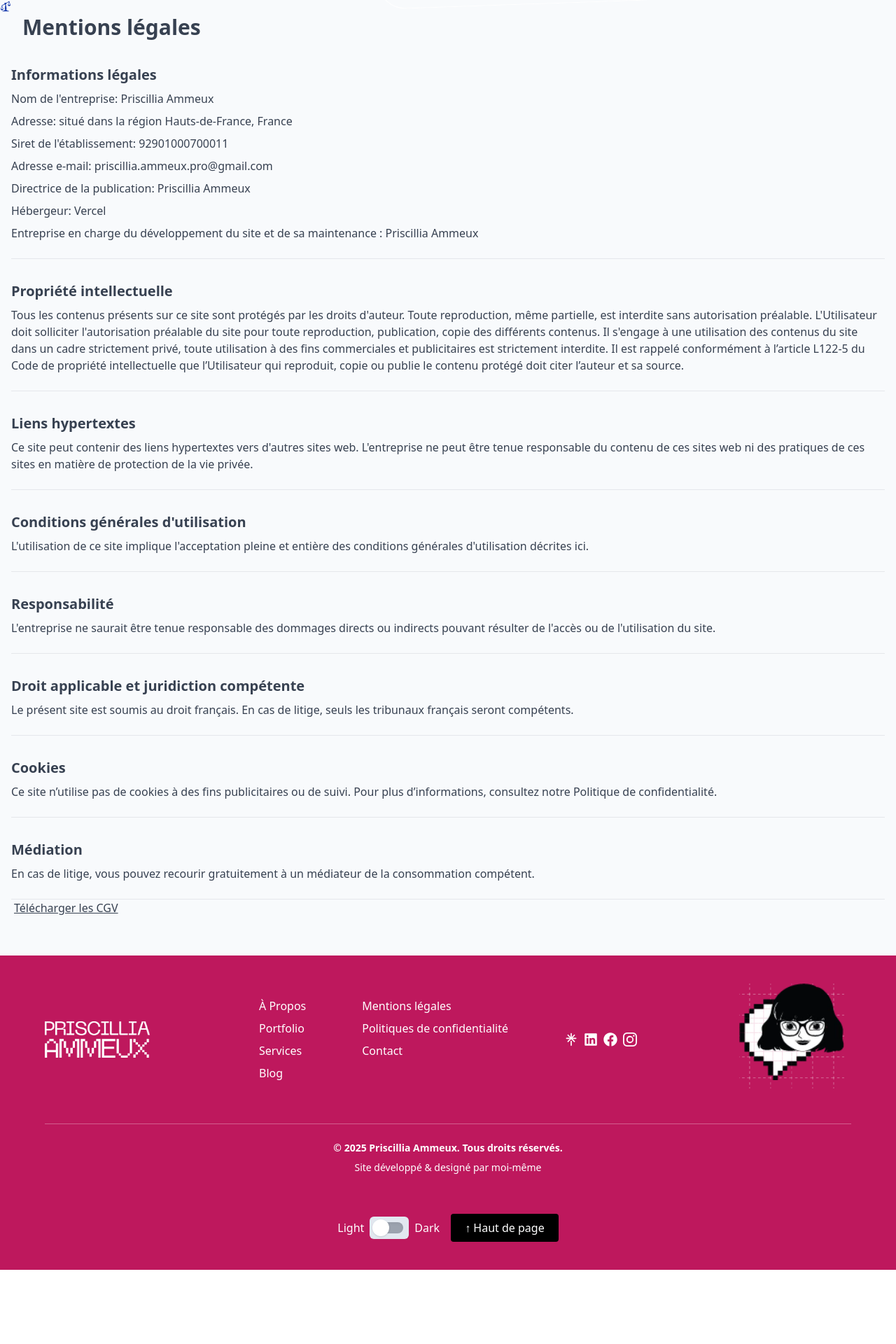
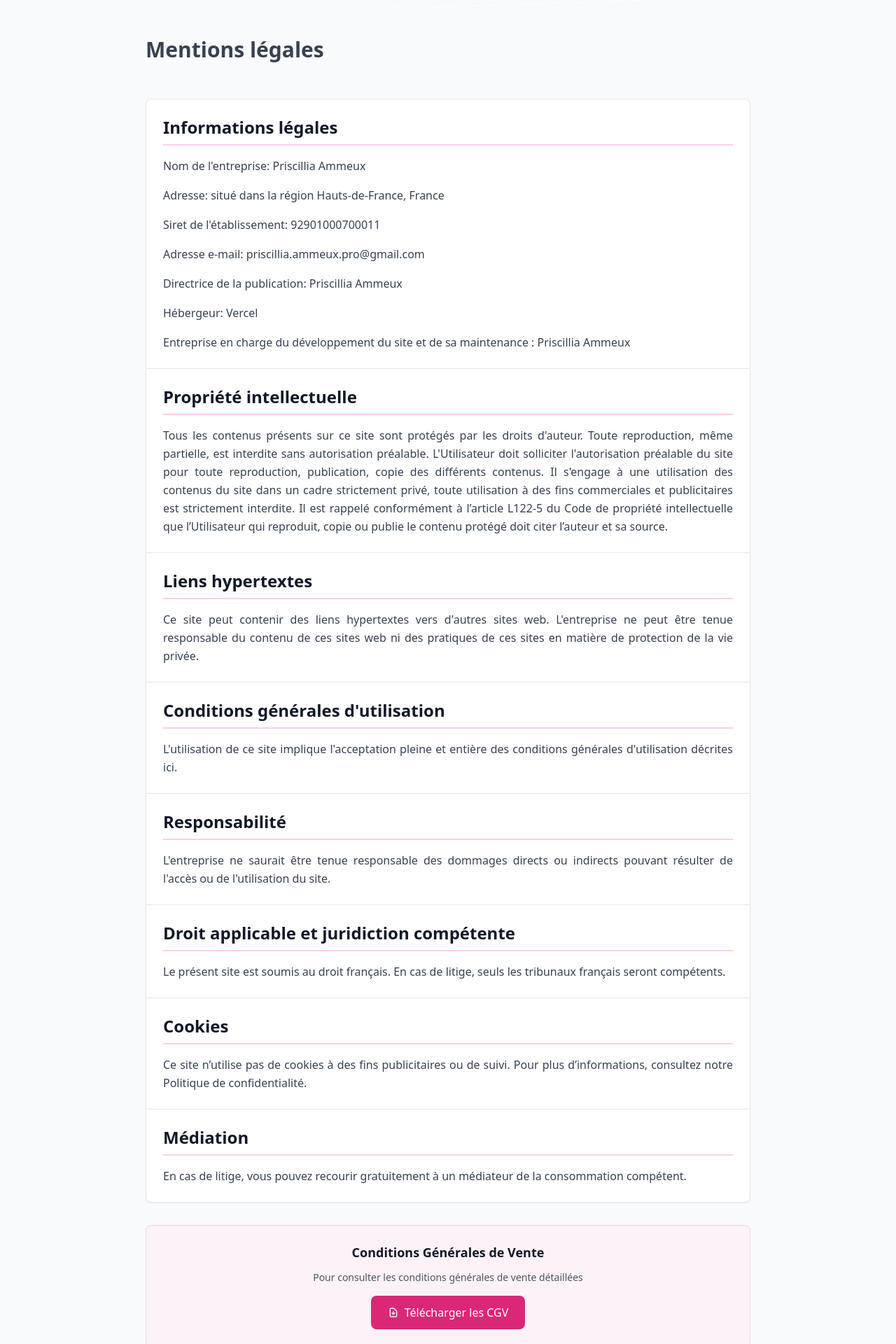
Before and after one commit to PriscilliaAmmeux/my_portfolio, a Next.js app: page /legalNotices in a window 1280 px wide. Shown: the part 99-2019 px from the top of the page at 70% size. Before the commit the page ends 1913 px from the top, so only its background shows below. Built offline with nearby package versions, Linux system fonts and the light colour scheme; a web font is replaced by a local one.

Commit message:
update legal notices, privacy and cgv

```diff
--- a/src/app/contact/page.tsx
+++ b/src/app/contact/page.tsx
@@ -36,8 +36,8 @@ export default function Contact() {
             en précisant votre besoin (type de site, délai, budget...).
           </p>
           <p className="mb-2 text-gray-900 dark:text-white">
-            📅 Ou réservez un créneau gratuit de 30 minutes pour discuter de
-            votre projet de vive voix.
+            📅 Ou réservez un créneau gratuit pour discuter de votre projet de
+            vive voix.
           </p>
         </div>
 
--- a/src/app/legalNotices/page.tsx
+++ b/src/app/legalNotices/page.tsx
@@ -25,33 +25,75 @@ export const metadata: Metadata = {
 export default function LegalNotices() {
   return (
     <Layout>
-      <Title icon={GiInjustice} text="Mentions légales" />
-      <section className="p-4">
-        <div className="space-y-8">
-          {legalNotices.map((notice) => (
-            <div key={notice.id} className="border-b pb-4">
-              <h3 className="text-xl font-bold mb-2">{notice.title}</h3>
+      <div className="max-w-4xl mx-auto px-4 py-8">
+        <Title text="Mentions légales" />
+
+        <section className="mt-8">
+          <div className="bg-white rounded-lg shadow-sm border border-gray-200 overflow-hidden">
+            <div className="space-y-0">
+              {legalNotices.map((notice, index) => (
+                <div
+                  key={notice.id}
+                  className={`p-6 ${
+                    index !== legalNotices.length - 1
+                      ? "border-b border-gray-200"
+                      : ""
+                  }`}>
+                  <h2 className="text-2xl font-bold text-gray-900 mb-4 pb-2 border-b-2 border-pink-200">
+                    {notice.title}
+                  </h2>
+
+                  <div className="prose prose-gray max-w-none">
                     {Array.isArray(notice.content) ? (
-                notice.content.map((item, index) => (
-                  <p key={index} className="mb-2">
+                      <div className="space-y-4">
+                        {notice.content.map((item, itemIndex) => (
+                          <p
+                            key={itemIndex}
+                            className="text-gray-700 leading-relaxed text-justify">
                             {item.text}
                           </p>
-                ))
+                        ))}
+                      </div>
                     ) : (
-                <p className="mb-2">{notice.content}</p>
+                      <p className="text-gray-700 leading-relaxed text-justify">
+                        {notice.content}
+                      </p>
                     )}
+                  </div>
                 </div>
               ))}
             </div>
+          </div>
+        </section>
 
+        <div className="mt-8 p-6 bg-pink-50 border border-pink-200 rounded-lg text-center">
+          <h3 className="text-lg font-semibold text-gray-900 mb-3">
+            Conditions Générales de Vente
+          </h3>
+          <p className="text-gray-600 mb-4 text-sm">
+            Pour consulter les conditions générales de vente détaillées
+          </p>
           <a
             href="/CGV_Priscillia_Ammeux.pdf"
             download
             aria-label="Cliquez ici pour télécharger les conditions générales de ventes"
-          className="text-xs md:text-sm lg:text-base underline hover:text-pink-700 hover:font-bold p-1">
+            className="inline-flex items-center px-6 py-3 bg-pink-600 text-white font-medium rounded-lg hover:bg-pink-700 transition-colors duration-200 focus:outline-none focus:ring-2 focus:ring-pink-500 focus:ring-offset-2">
+            <svg
+              className="w-4 h-4 mr-2"
+              fill="none"
+              stroke="currentColor"
+              viewBox="0 0 24 24">
+              <path
+                strokeLinecap="round"
+                strokeLinejoin="round"
+                strokeWidth={2}
+                d="M12 10v6m0 0l-3-3m3 3l3-3m2 8H7a2 2 0 01-2-2V5a2 2 0 012-2h5.586a1 1 0 01.707.293l5.414 5.414a1 1 0 01.293.707V19a2 2 0 01-2 2z"
+              />
+            </svg>
             Télécharger les CGV
           </a>
-      </section>
+        </div>
+      </div>
     </Layout>
   );
 }
--- a/src/app/privacy/page.tsx
+++ b/src/app/privacy/page.tsx
@@ -1,7 +1,7 @@
 import Layout from "../ui/layout/layout";
 import confidentialite from "../../data/confidentialite.json";
 import Title from "../ui/title/title";
-import { GiPadlock } from "react-icons/gi";
+
 import { Metadata } from "next";
 
 export const metadata: Metadata = {
@@ -16,25 +16,55 @@ export const metadata: Metadata = {
 export default function Privacy() {
   return (
     <Layout>
-      <Title icon={GiPadlock} text="Politique de confidentialité" />
-      <section className="p-4">
-        <div className="space-y-8">
-          {confidentialite.map((notice) => (
-            <div key={notice.id} className="border-b pb-4">
-              <h3 className="text-xl font-bold mb-2">{notice.title}</h3>
+      <div className="max-w-4xl mx-auto px-4 py-8">
+        <Title text="Politique de confidentialité" />
+
+        <section className="mt-8">
+          <div className="bg-white rounded-lg shadow-sm border border-gray-200 overflow-hidden">
+            <div className="space-y-0">
+              {confidentialite.map((notice, index) => (
+                <div
+                  key={notice.id}
+                  className={`p-6 ${
+                    index !== confidentialite.length - 1
+                      ? "border-b border-gray-200"
+                      : ""
+                  }`}>
+                  <h2 className="text-2xl font-bold text-gray-900 mb-4 pb-2 border-b-2 border-pink-200">
+                    {notice.title}
+                  </h2>
+
+                  <div className="prose prose-gray max-w-none">
                     {Array.isArray(notice.content) ? (
-                notice.content.map((item, index) => (
-                  <p key={index} className="mb-2">
+                      <div className="space-y-4">
+                        {notice.content.map((item, itemIndex) => (
+                          <p
+                            key={itemIndex}
+                            className="text-gray-700 leading-relaxed text-justify">
                             {item.text}
                           </p>
-                ))
+                        ))}
+                      </div>
                     ) : (
-                <p className="mb-2">{notice.content}</p>
+                      <p className="text-gray-700 leading-relaxed text-justify">
+                        {notice.content}
+                      </p>
                     )}
+                  </div>
                 </div>
               ))}
             </div>
+          </div>
         </section>
+
+        <div className="mt-8 p-4 bg-pink-50 border border-pink-200 rounded-lg">
+          <p className="text-sm text-gray-600 text-center">
+            <strong>Dernière mise à jour :</strong> Cette politique de
+            confidentialité peut être mise à jour. Nous vous encourageons à la
+            consulter régulièrement.
+          </p>
+        </div>
+      </div>
     </Layout>
   );
 }
--- a/src/app/ui/footer/footer.tsx
+++ b/src/app/ui/footer/footer.tsx
@@ -67,18 +67,21 @@ export default function Footer() {
         </div>
       </div>
 
-      <div className="border-t border-white/30 pt-6 text-center text-xs md:text-sm flex flex-col gap-2 items-center">
-        <p className="font-semibold">
-          © {new Date().getFullYear()} Priscillia Ammeux. Tous droits réservés.
-        </p>
-        <p>Site développé & designé par moi-même</p>
-      </div>
+      <div className="border-t border-white/30 pt-6 text-center text-xs md:text-sm flex flex-col gap-4 items-center">
+        <div className="flex items-center justify-center gap-4 mb-2">
+          <ThemeProvider attribute="class" defaultTheme="system" enableSystem>
+            <ToggleButton />
+          </ThemeProvider>
+          <ScrollToTopButton />
+        </div>
 
-      <div className="flex items-center justify-center gap-4 mt-4">
-        <ThemeProvider attribute="class" defaultTheme="system" enableSystem>
-          <ToggleButton />
-        </ThemeProvider>
-        <ScrollToTopButton />
+        <div className="flex flex-col gap-2 items-center">
+          <p className="font-semibold">
+            © {new Date().getFullYear()} Priscillia Ammeux. Tous droits
+            réservés.
+          </p>
+          <p>Site développé & designé par moi-même</p>
+        </div>
       </div>
     </footer>
   );
--- a/src/app/ui/me/me.tsx
+++ b/src/app/ui/me/me.tsx
@@ -46,11 +46,6 @@ export default function Me() {
             me contente pas de construire des sites: je donne forme aux idées,
             avec précision, style et singularité.
           </p>
-          <p className="mb-4">
-            Mon approche est intuitive, exigeante et profondément humaine. Je ne
-            me contente pas de construire des sites: je donne forme aux idées,
-            avec précision, style et singularité.
-          </p>
         </div>
       </div>
     </section>
```
Also changed, not shown: 1 other file (tests, documents, lock files or other folders). Lines whose indentation alone changed are shown as unchanged.
